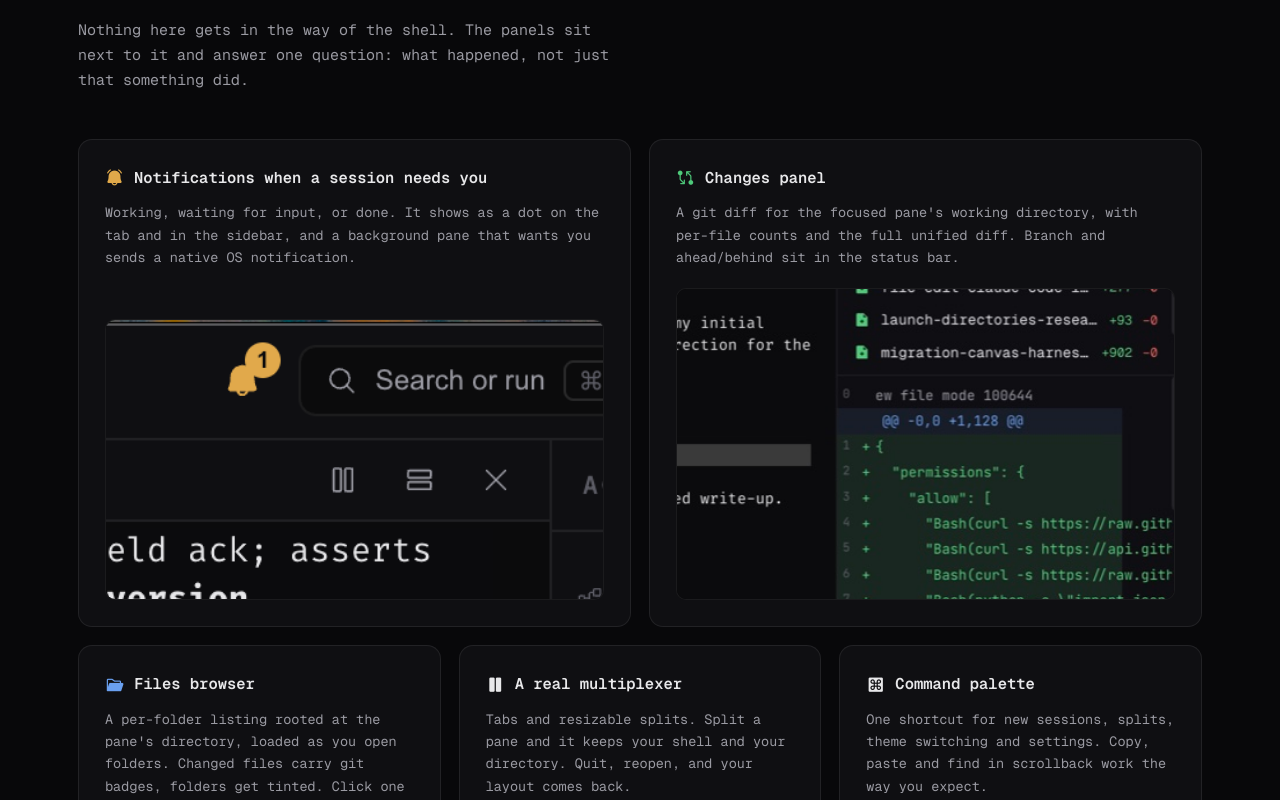
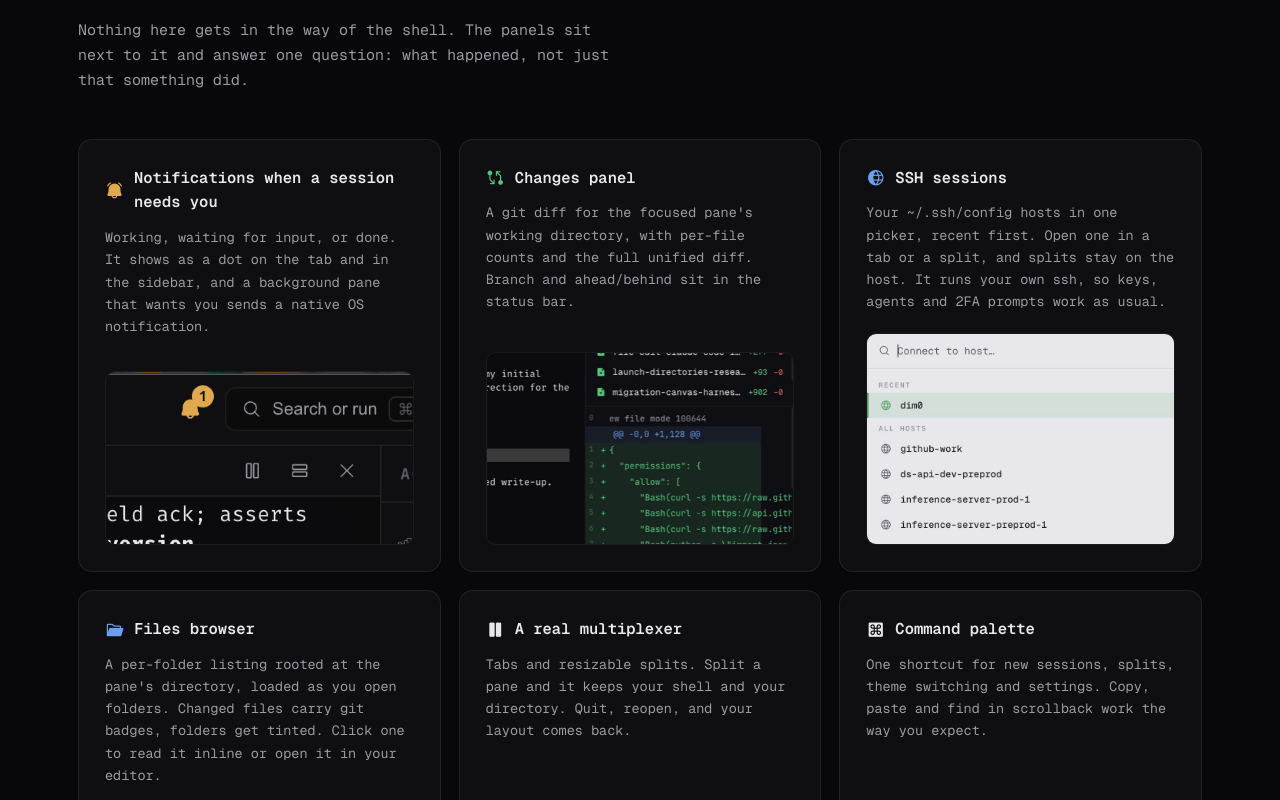
Before and after one commit to vcmf/smterm-landing-page, a Next.js app: page / in a window 1280 px wide. Shown: the part 2541-3341 px from the top of the page. Built offline with nearby package versions, Linux system fonts and the light colour scheme.

Commit message:
feat(features): add an ssh sessions card, and a new minmux hero
The hero, which is also the OG / Twitter image, was an smterm-era shot.
The ssh picker shot has its host addresses painted out.

```diff
--- a/components/sections/features.tsx
+++ b/components/sections/features.tsx
@@ -160,6 +160,62 @@ export function Features() {
               <img
                 src="/media/feat-changes.jpg"
                 alt="feat changes"
+                loading="lazy"
+                style={{
+                  position: "absolute",
+                  inset: "0",
+                  width: "100%",
+                  height: "100%",
+                  objectFit: "cover",
+                  display: "block",
+                }}
+              />
+            </div>
+          </div>
+          <div
+            style={{
+              border: "1px solid var(--border)",
+              borderRadius: "14px",
+              background: "var(--panel)",
+              padding: "26px",
+              display: "flex",
+              flexDirection: "column",
+              gap: "20px",
+            }}
+          >
+            <div>
+              <div
+                style={{ display: "flex", alignItems: "center", gap: "10px", marginBottom: "11px" }}
+              >
+                <i
+                  className="ph-fill ph-globe"
+                  style={{ fontSize: "19px", color: "var(--blue)" }}
+                ></i>
+                <span style={{ fontSize: "15.5px", fontWeight: "600" }}>SSH sessions</span>
+              </div>
+              <p
+                style={{ margin: "0", fontSize: "13.5px", color: "var(--dim)", lineHeight: "1.65" }}
+              >
+                Your ~/.ssh/config hosts in one picker, recent first. Open one in a tab or a split,
+                and splits stay on the host. It runs your own ssh, so keys, agents and 2FA prompts
+                work as usual.
+              </p>
+            </div>
+            <div
+              style={{
+                marginTop: "auto",
+                position: "relative",
+                width: "100%",
+                aspectRatio: "16 / 11",
+                border: "1px solid var(--border)",
+                borderRadius: "10px",
+                overflow: "hidden",
+                background: "var(--bg)",
+              }}
+            >
+              <img
+                src="/media/feat-ssh.jpg"
+                alt="Connect to host picker listing hosts from ~/.ssh/config"
                 loading="lazy"
                 style={{
                   position: "absolute",
--- a/components/sections/hero-screenshot.tsx
+++ b/components/sections/hero-screenshot.tsx
@@ -76,7 +76,7 @@ export function HeroScreenshot() {
           >
             <img
               src="/media/screenshot.jpg"
-              alt="hero shot"
+              alt="minmux with sessions in the sidebar, a diff in split panes, and the Agents board"
               loading="lazy"
               style={{
                 position: "absolute",
@@ -97,7 +97,8 @@ export function HeroScreenshot() {
             color: "var(--faint)",
           }}
         >
-          minmux running four agent sessions in split panes, with the Agents board on the right.
+          minmux with agent sessions and their PRs in the sidebar, a diff in split panes, and the
+          Agents board on the right.
         </div>
       </div>
     </>
```
Also changed, not shown: public/media/feat-ssh.jpg (added), public/media/screenshot.jpg.
